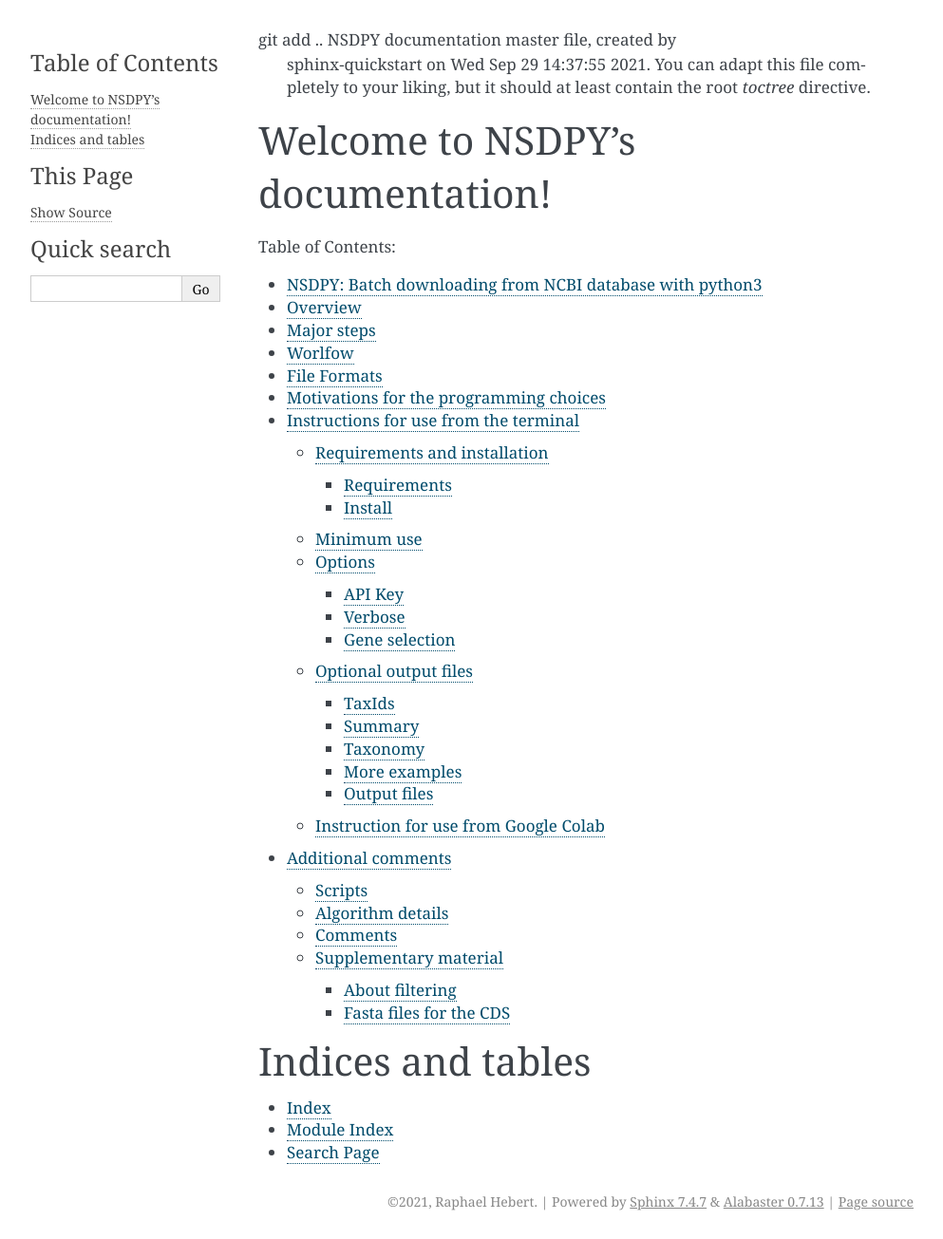
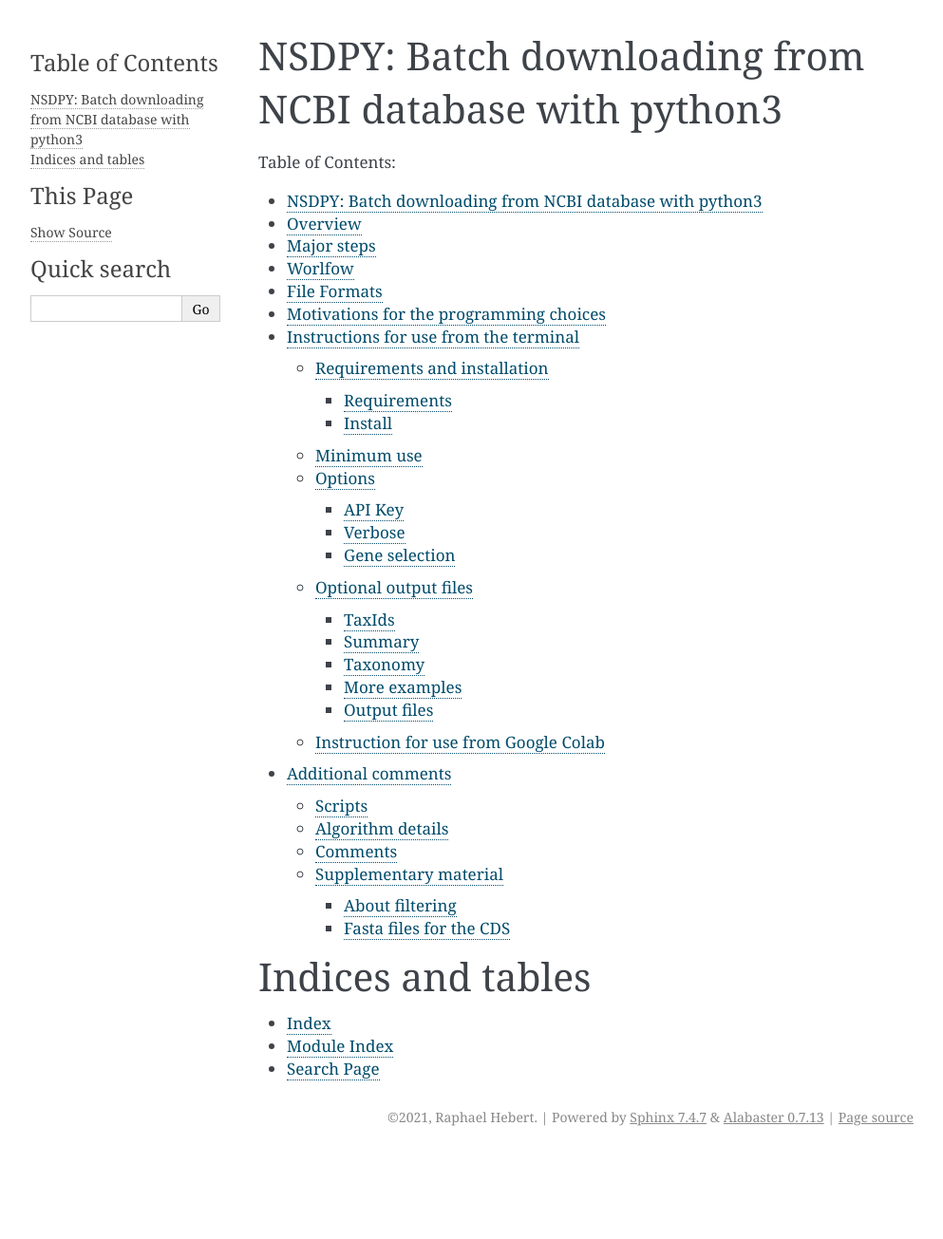
Before and after one commit to RaphaelHebert/nsdpy, a Sphinx documentation site: the page built from docs/index.rst, in a window 1280 px wide. Shown: the whole page at 95% size, without its empty margins (148-1141 px from the left). Built offline with Sphinx 7.4.7, drawn with Linux system fonts in a browser that asks for light colours; pages that are not in the unit, such as notebooks, are missing from menus; after the commit the page ends 1216 px from its top, so only the background shows below that.

```diff
--- a/docs/index.rst
+++ b/docs/index.rst
@@ -1,9 +1,5 @@
-git add .. NSDPY documentation master file, created by
-   sphinx-quickstart on Wed Sep 29 14:37:55 2021.
-   You can adapt this file completely to your liking, but it should at least
-   contain the root `toctree` directive.
 
-Welcome to NSDPY's documentation!
+NSDPY:‌ ‌Batch‌‌ ‌downloading‌ ‌from‌ ‌NCBI‌ ‌database‌ with‌ ‌python3‌
 =================================
 
 .. toctree::
```
